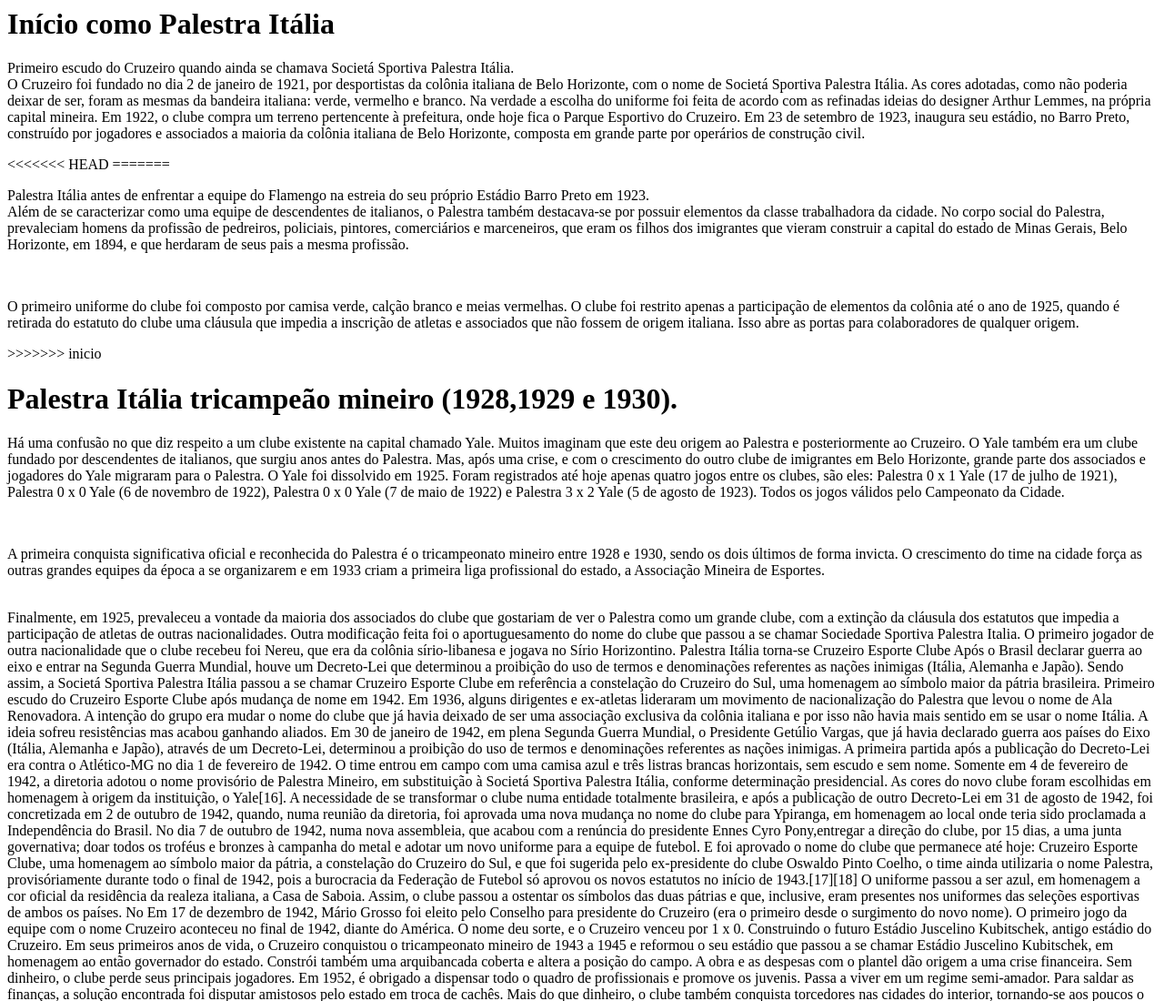
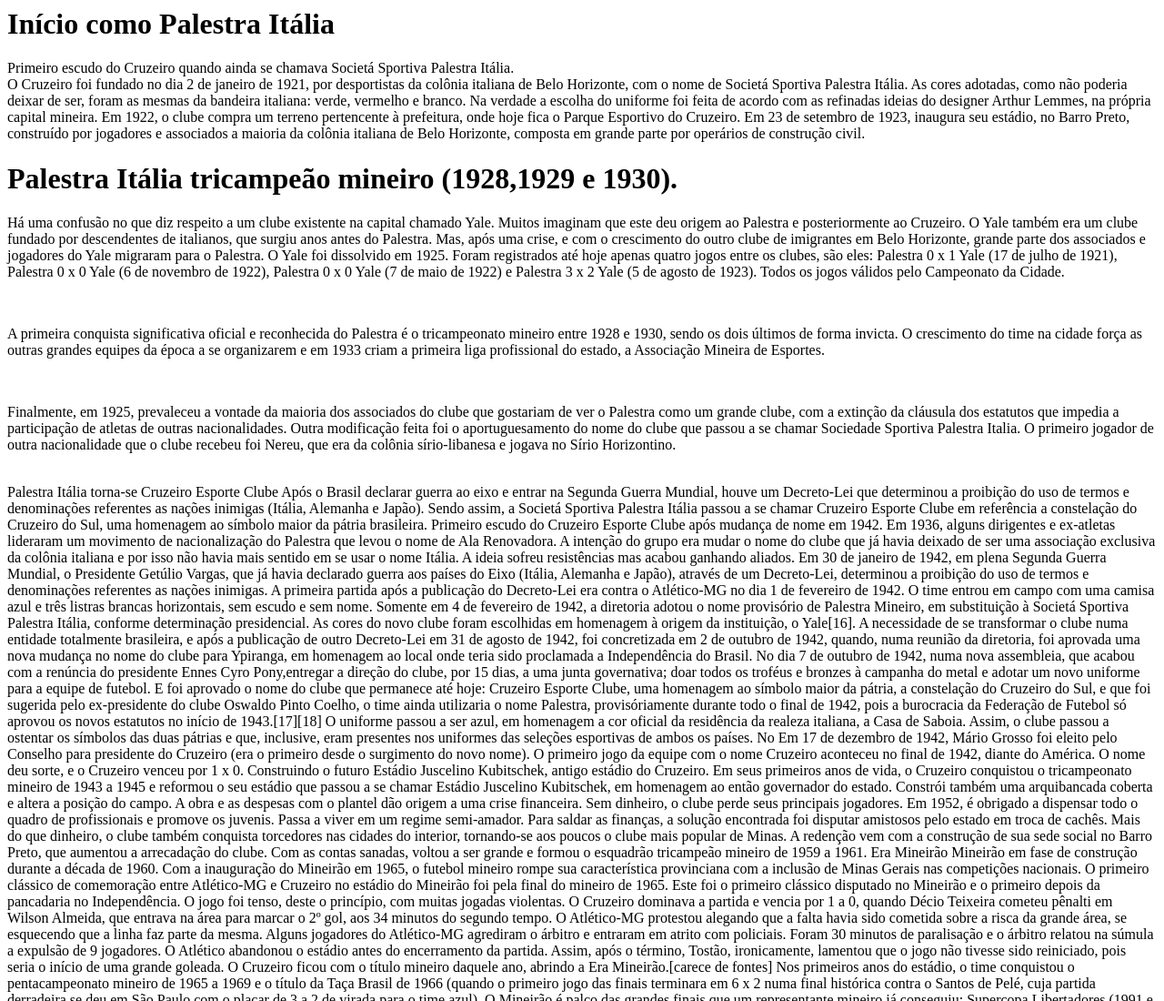
Before and after one commit to cesarpiau/alura-git, a plain HTML site: page index.html in a window 1280 px wide. Shown: the top 1100 px of the page at 91% size. Drawn offline with Linux system fonts and the light colour scheme.

Commit message:
paragrafo 5

```diff
--- a/index.html
+++ b/index.html
@@ -7,12 +7,6 @@
 <h1>Início como Palestra Itália</h1>
 
 <p>Primeiro escudo do Cruzeiro quando ainda se chamava Societá Sportiva Palestra Itália.<br>O Cruzeiro foi fundado no dia 2 de janeiro de 1921, por desportistas da colônia italiana de Belo Horizonte, com o nome de Societá Sportiva Palestra Itália. As cores adotadas, como não poderia deixar de ser, foram as mesmas da bandeira italiana: verde, vermelho e branco. Na verdade a escolha do uniforme foi feita de acordo com as refinadas ideias do designer Arthur Lemmes, na própria capital mineira. Em 1922, o clube compra um terreno pertencente à prefeitura, onde hoje fica o Parque Esportivo do Cruzeiro. Em 23 de setembro de 1923, inaugura seu estádio, no Barro Preto, construído por jogadores e associados a maioria da colônia italiana de Belo Horizonte, composta em grande parte por operários de construção civil.</p>
-<<<<<<< HEAD
-=======
-<p>Palestra Itália antes de enfrentar a equipe do Flamengo na estreia do seu próprio Estádio Barro Preto em 1923.<br>Além de se caracterizar como uma equipe de descendentes de italianos, o Palestra também destacava-se por possuir elementos da classe trabalhadora da cidade. No corpo social do Palestra, prevaleciam homens da profissão de pedreiros, policiais, pintores, comerciários e marceneiros, que eram os filhos dos imigrantes que vieram construir a capital do estado de Minas Gerais, Belo Horizonte, em 1894, e que herdaram de seus pais a mesma profissão.</p>
-<br>
-<p>O primeiro uniforme do clube foi composto por camisa verde, calção branco e meias vermelhas. O clube foi restrito apenas a participação de elementos da colônia até o ano de 1925, quando é retirada do estatuto do clube uma cláusula que impedia a inscrição de atletas e associados que não fossem de origem italiana. Isso abre as portas para colaboradores de qualquer origem.</p>
->>>>>>> inicio
 
 <h1>Palestra Itália tricampeão mineiro (1928,1929 e 1930).</h1>
 
@@ -20,8 +14,8 @@
 <br>
 <p>A primeira conquista significativa oficial e reconhecida do Palestra é o tricampeonato mineiro entre 1928 e 1930, sendo os dois últimos de forma invicta. O crescimento do time na cidade força as outras grandes equipes da época a se organizarem e em 1933 criam a primeira liga profissional do estado, a Associação Mineira de Esportes.</p>
 <br>
-Finalmente, em 1925, prevaleceu a vontade da maioria dos associados do clube que gostariam de ver o Palestra como um grande clube, com a extinção da cláusula dos estatutos que impedia a participação de atletas de outras nacionalidades. Outra modificação feita foi o aportuguesamento do nome do clube que passou a se chamar Sociedade Sportiva Palestra Italia. O primeiro jogador de outra nacionalidade que o clube recebeu foi Nereu, que era da colônia sírio-libanesa e jogava no Sírio Horizontino.
-
+<p>Finalmente, em 1925, prevaleceu a vontade da maioria dos associados do clube que gostariam de ver o Palestra como um grande clube, com a extinção da cláusula dos estatutos que impedia a participação de atletas de outras nacionalidades. Outra modificação feita foi o aportuguesamento do nome do clube que passou a se chamar Sociedade Sportiva Palestra Italia. O primeiro jogador de outra nacionalidade que o clube recebeu foi Nereu, que era da colônia sírio-libanesa e jogava no Sírio Horizontino.</p>
+<br>
 Palestra Itália torna-se Cruzeiro Esporte Clube
 
 Após o Brasil declarar guerra ao eixo e entrar na Segunda Guerra Mundial, houve um Decreto-Lei que determinou a proibição do uso de termos e denominações referentes as nações inimigas (Itália, Alemanha e Japão). Sendo assim, a Societá Sportiva Palestra Itália passou a se chamar Cruzeiro Esporte Clube em referência a constelação do Cruzeiro do Sul, uma homenagem ao símbolo maior da pátria brasileira.
```
